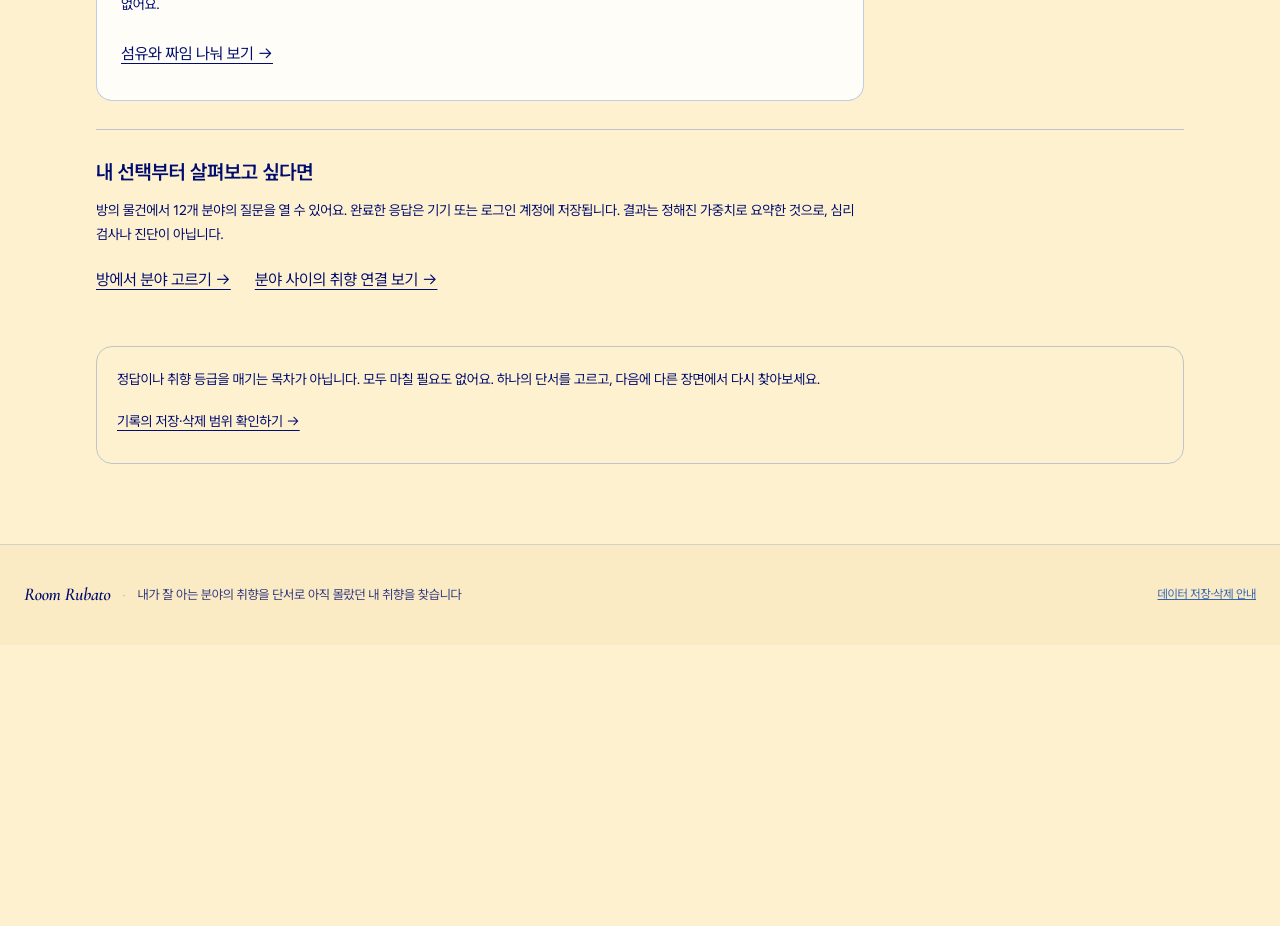
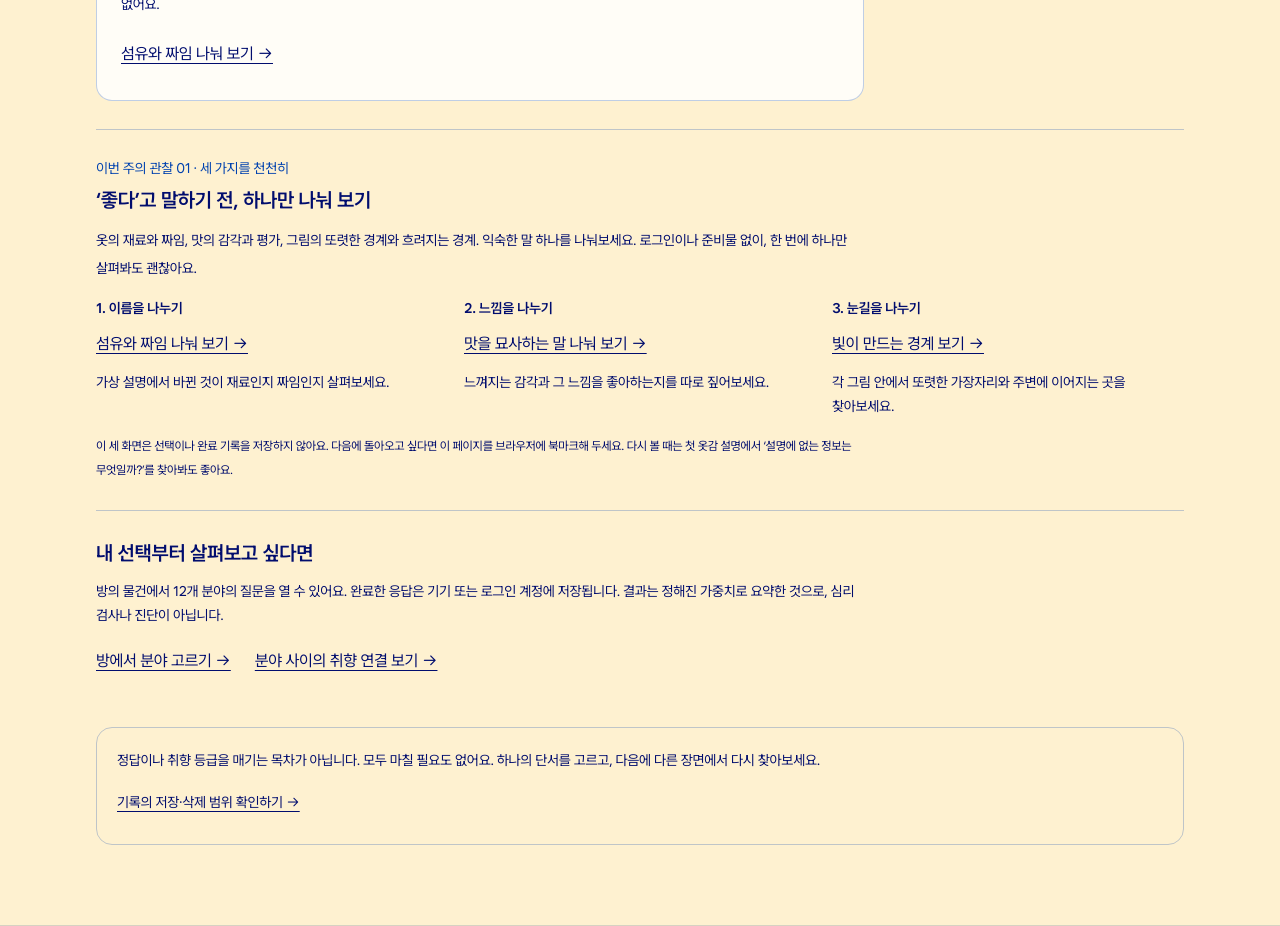
Before and after one commit to skyc5423/room-rubato, a Next.js app: page /explore in a window 1280 px wide. Shown: the part 2500-3426 px from the top of the page. Before the commit the page ends 3145 px from the top, so only its background shows below. Built offline with nearby package versions, Linux system fonts and the light colour scheme; no server answers; a web font is replaced by a local one.

Commit message:
Prepare optional guest observation bundle 01

```diff
--- a/src/app/explore/page.tsx
+++ b/src/app/explore/page.tsx
@@ -45,6 +45,17 @@ export default function ExplorePage(){
    <article className={`${cardStyle} mt-5 max-w-3xl`}><p className="text-xs text-[#0042AF]">가상 예문 3개 · 저장 없음</p><h3 className="mt-3 text-xl font-semibold">풍미의 언어</h3><p className="my-4 text-sm leading-6">‘고소하다’, ‘산뜻하다’, ‘알싸하다’. 무엇을 느꼈다는 말인지, 좋다는 평가인지 나누어 읽어보세요. 식품이나 향 제품을 준비할 필요는 없어요.</p><Link data-explore-destination href="/observe/flavor" className={linkStyle}>감각과 평가 나눠 읽기 →</Link></article>
    <article className={`${cardStyle} mt-5 max-w-3xl`}><p className="text-xs text-[#0042AF]">패션 · 섬유와 짜임 · 저장 없음</p><h3 className="mt-3 text-xl font-semibold">실크와 새틴은 같은 종류의 말일까요?</h3><p className="my-4 text-sm leading-6">무엇으로 만들었는지와 어떻게 짰는지를 나눠보세요. 가상 옷감 설명과 직접 만든 도식으로 살펴봅니다. 실제 원단이나 구매는 필요 없어요.</p><Link data-explore-destination href="/observe/fibre-weave" className={linkStyle}>섬유와 짜임 나눠 보기 →</Link></article>
   </section>
+  <section aria-labelledby="weekly-observation-title" className="border-t border-[#0042AF]/25 py-7">
+   <p className="text-sm text-[#0042AF]">이번 주의 관찰 01 · 세 가지를 천천히</p>
+   <h2 id="weekly-observation-title" className="mt-2 text-xl font-semibold">‘좋다’고 말하기 전, 하나만 나눠 보기</h2>
+   <p className="mt-3 max-w-3xl text-sm leading-7">옷의 재료와 짜임, 맛의 감각과 평가, 그림의 또렷한 경계와 흐려지는 경계. 익숙한 말 하나를 나눠보세요. 로그인이나 준비물 없이, 한 번에 하나만 살펴봐도 괜찮아요.</p>
+   <ol className="mt-4 grid gap-4 md:grid-cols-3">
+    <li className="min-w-0"><h3 className="text-sm font-semibold">1. 이름을 나누기</h3><Link href="/observe/fibre-weave" className={`${linkStyle} mt-1`}>섬유와 짜임 나눠 보기 →</Link><p className="mt-1 text-sm leading-6">가상 설명에서 바뀐 것이 재료인지 짜임인지 살펴보세요.</p></li>
+    <li className="min-w-0"><h3 className="text-sm font-semibold">2. 느낌을 나누기</h3><Link href="/observe/flavor" className={`${linkStyle} mt-1`}>맛을 묘사하는 말 나눠 보기 →</Link><p className="mt-1 text-sm leading-6">느껴지는 감각과 그 느낌을 좋아하는지를 따로 짚어보세요.</p></li>
+    <li className="min-w-0"><h3 className="text-sm font-semibold">3. 눈길을 나누기</h3><Link href="/compare/light-and-edges" className={`${linkStyle} mt-1`}>빛이 만드는 경계 보기 →</Link><p className="mt-1 text-sm leading-6">각 그림 안에서 또렷한 가장자리와 주변에 이어지는 곳을 찾아보세요.</p></li>
+   </ol>
+   <p className="mt-4 max-w-3xl text-xs leading-6">이 세 화면은 선택이나 완료 기록을 저장하지 않아요. 다음에 돌아오고 싶다면 이 페이지를 브라우저에 북마크해 두세요. 다시 볼 때는 첫 옷감 설명에서 ‘설명에 없는 정보는 무엇일까?’를 찾아봐도 좋아요.</p>
+  </section>
   <section aria-labelledby="survey-door-title" className="border-t border-[#0042AF]/25 py-7"><h2 id="survey-door-title" className="text-xl font-semibold">내 선택부터 살펴보고 싶다면</h2><p className="mt-3 max-w-3xl text-sm leading-6">방의 물건에서 12개 분야의 질문을 열 수 있어요. 완료한 응답은 기기 또는 로그인 계정에 저장됩니다. 결과는 정해진 가중치로 요약한 것으로, 심리 검사나 진단이 아닙니다.</p><div className="mt-3 flex flex-wrap gap-x-6"><Link href="/#room-stage" className={linkStyle}>방에서 분야 고르기 →</Link><Link href="/#threads-spread" className={linkStyle}>분야 사이의 취향 연결 보기 →</Link></div></section>
   <aside className="mt-4 rounded-2xl border border-[#0042AF]/25 p-5 text-sm leading-6"><p>정답이나 취향 등급을 매기는 목차가 아닙니다. 모두 마칠 필요도 없어요. 하나의 단서를 고르고, 다음에 다른 장면에서 다시 찾아보세요.</p><Link className={`${linkStyle} mt-2`} href="/privacy">기록의 저장·삭제 범위 확인하기 →</Link></aside>
  </div>;
```
Also changed, not shown: 1 other file (tests, documents, lock files or other folders).
